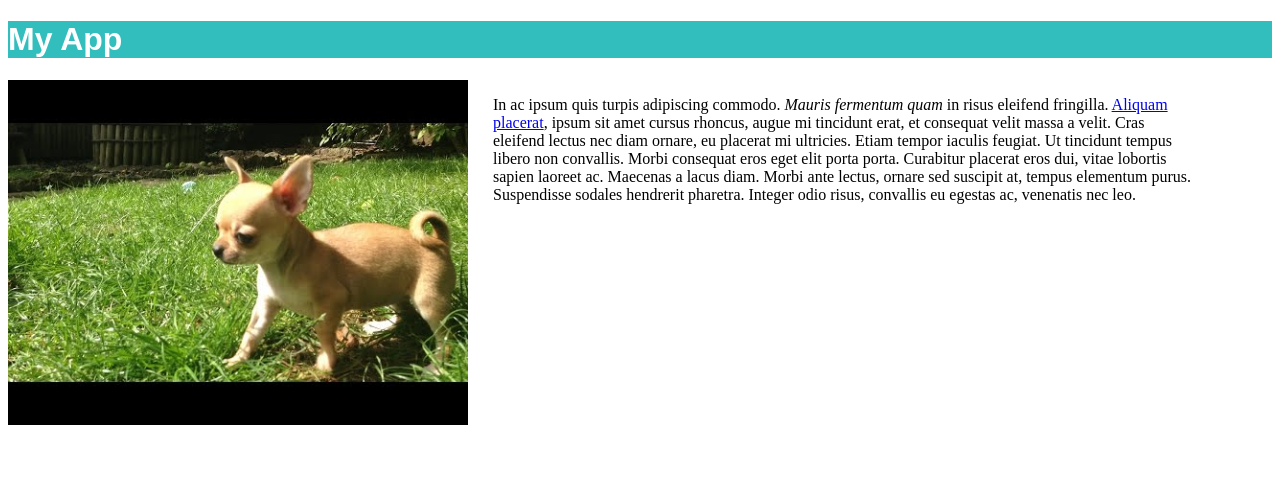
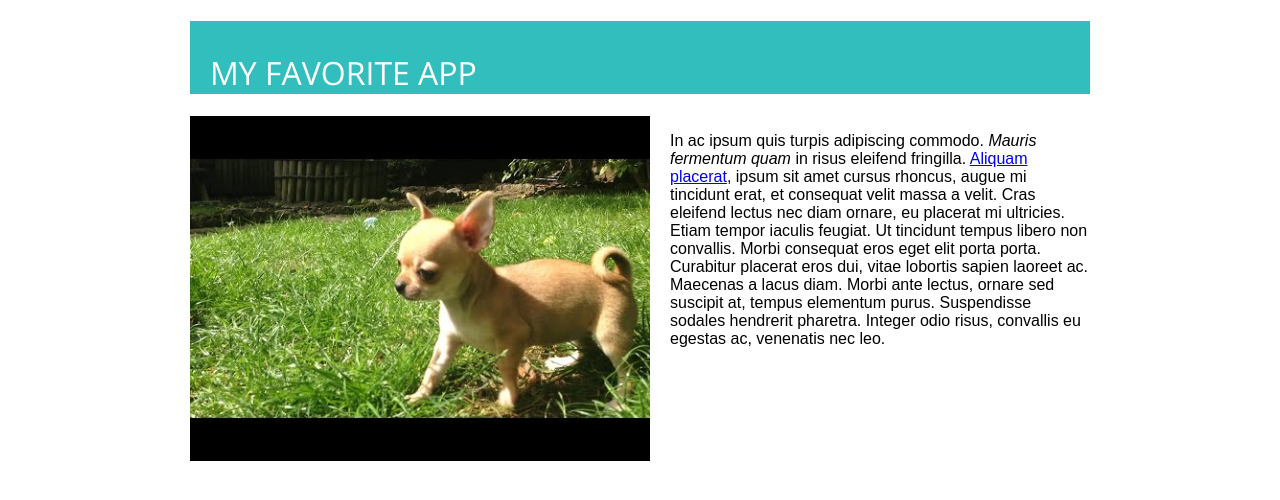
Before and after one commit to etmoore/udacity-intro-to-html-and-css, a plain HTML site: page toplist/index.html in a window 1280 px wide. Drawn offline with nearby package versions, Linux system fonts and the light colour scheme.

Commit message:
style like mockup

```diff
--- a/toplist/index.html
+++ b/toplist/index.html
@@ -5,10 +5,11 @@
   <title>My Favorite App</title>
 </head>
 <body>
-  <h1 class="title">My App</h1>
-  <div class="app">
-    <img src="images/audrey.jpg" alt="" class="screenshot">
-    <p class="description">
+  <div class="wrapper">
+    <h1 class="title">MY FAVORITE APP</h1>
+    <div class="app">
+      <img src="images/audrey.jpg" alt="" class="screenshot">
+      <p class="description">
       In ac ipsum quis turpis adipiscing commodo.
       <em>Mauris fermentum quam</em> in risus eleifend fringilla. <a
         href="#">Aliquam placerat</a>, ipsum sit amet cursus rhoncus, augue mi
@@ -19,7 +20,8 @@
       ac. Maecenas a lacus diam. Morbi ante lectus, ornare sed suscipit at,
       tempus elementum purus. Suspendisse sodales hendrerit pharetra. Integer
       odio risus, convallis eu egestas ac, venenatis nec leo.
-    </p>
+      </p>
+    </div>
   </div>
 </body>
 </html>
--- a/toplist/style.css
+++ b/toplist/style.css
@@ -1,3 +1,5 @@
+@import url(https://fonts.googleapis.com/css?family=Open+Sans:300,400);
+
 * {
     -webkit-box-sizing: border-box;
     -moz-box-sizing: border-box;
@@ -5,10 +7,18 @@
     box-sizing: border-box;
 }
 
+.wrapper {
+  max-width: 900px;
+  margin: 0 auto;
+}
+
 .title {
   background-color: #33bebe;
   color: white;
-  font-family: Arial;
+  font-family: 'Open Sans', sans-serif;
+  font-weight: 300;
+  padding-top: 30px;
+  padding-left: 20px;
 }
 
 .app {
@@ -20,6 +30,6 @@
 }
 
 .description {
-  max-width: 705px;
-  margin-left: 25px;
+  margin-left: 20px;
+  font-family: sans-serif;
 }
```
